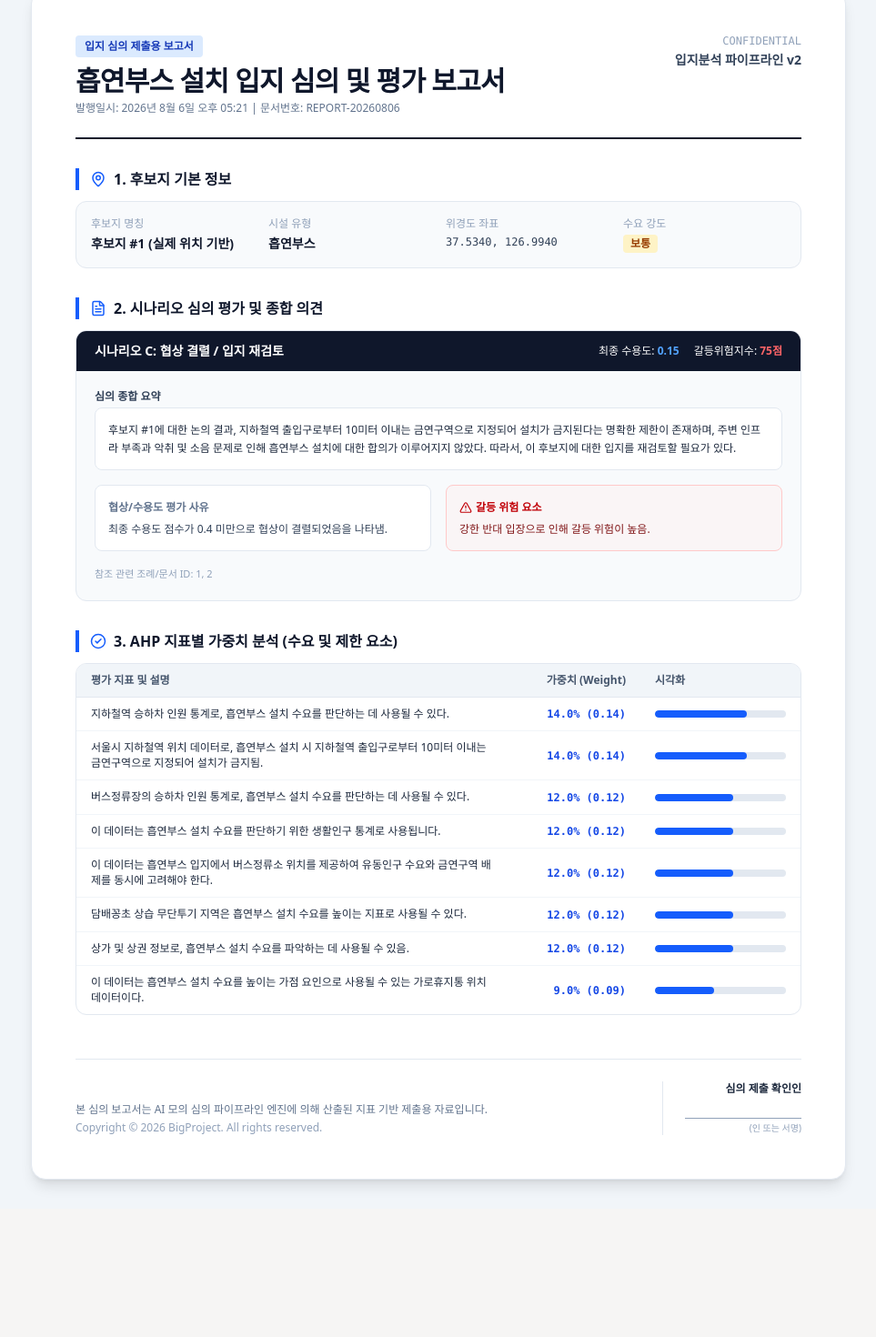
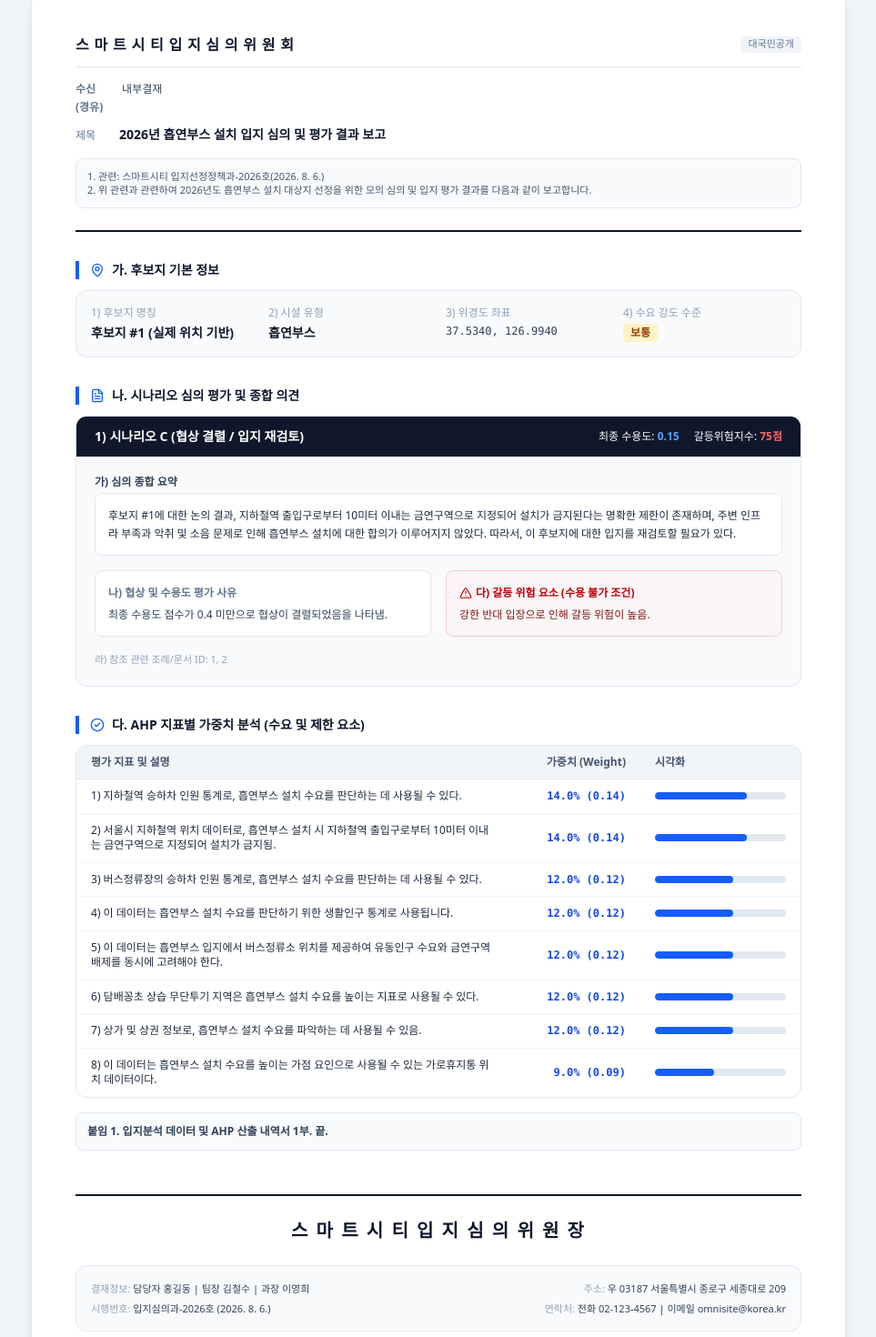
Before and after one commit to KT-AivleSchool/BigProject_Front, a Next.js app: page /hearing-pdf in a window 1280 px wide. Shown: the part 203-1673 px from the top of the page at 91% size, without its empty margins (158-1121 px from the left). Before the commit the page ends 1532 px from the top, so only its background shows below. Built offline with nearby package versions, Linux system fonts and the light colour scheme.

Commit message:
feat: 공문서 작성 표준 규정 100% 반영

```diff
--- a/src/app/hearing-pdf/_components/AhpWeightSection.tsx
+++ b/src/app/hearing-pdf/_components/AhpWeightSection.tsx
@@ -12,11 +12,11 @@ export function AhpWeightSection({ ahpWeights }: AhpWeightSectionProps) {
 
   return (
     <section className="mb-8">
-      <h2 className="text-base font-bold text-slate-900 mb-3 flex items-center gap-2 border-l-4 border-blue-600 pl-3">
-        <CheckCircle2 size={18} className="text-blue-600" />
-        3. AHP 지표별 가중치 분석 (수요 및 제한 요소)
+      <h2 className="text-sm font-bold text-slate-900 mb-3 flex items-center gap-2 border-l-4 border-blue-600 pl-3">
+        <CheckCircle2 size={16} className="text-blue-600" />
+        다. AHP 지표별 가중치 분석 (수요 및 제한 요소)
       </h2>
-      <div className="border border-slate-200 rounded-xl overflow-hidden text-xs">
+      <div className="border border-slate-200 rounded-xl overflow-hidden text-xs mb-4">
         <table className="w-full text-left border-collapse">
           <thead>
             <tr className="bg-slate-100 border-b border-slate-200 text-slate-600 font-semibold">
@@ -28,7 +28,9 @@ export function AhpWeightSection({ ahpWeights }: AhpWeightSectionProps) {
           <tbody className="divide-y divide-slate-100">
             {sortedAhpWeights.map(([indicator, weight], idx) => (
               <tr key={idx} className="hover:bg-slate-50">
-                <td className="py-2.5 px-4 text-slate-800 leading-snug">{indicator}</td>
+                <td className="py-2.5 px-4 text-slate-800 leading-snug">
+                  {idx + 1}) {indicator}
+                </td>
                 <td className="py-2.5 px-4 text-right font-mono font-bold text-blue-700">
                   {(weight * 100).toFixed(1)}% ({weight.toFixed(2)})
                 </td>
@@ -45,6 +47,11 @@ export function AhpWeightSection({ ahpWeights }: AhpWeightSectionProps) {
           </tbody>
         </table>
       </div>
+
+      {/* 붙임 및 끝. 규정 100% 반영 */}
+      <div className="bg-slate-50 p-3 rounded-lg border border-slate-200 text-xs font-semibold text-slate-700 flex justify-between items-center">
+        <span>붙임  1. 입지분석 데이터 및 AHP 산출 내역서 1부.  끝.</span>
+      </div>
     </section>
   );
 }
--- a/src/app/hearing-pdf/_components/CandidateInfoSection.tsx
+++ b/src/app/hearing-pdf/_components/CandidateInfoSection.tsx
@@ -18,27 +18,27 @@ export function CandidateInfoSection({
 }: CandidateInfoSectionProps) {
   return (
     <section className="mb-8">
-      <h2 className="text-base font-bold text-slate-900 mb-3 flex items-center gap-2 border-l-4 border-blue-600 pl-3">
-        <MapPin size={18} className="text-blue-600" />
-        1. 후보지 기본 정보
+      <h2 className="text-sm font-bold text-slate-900 mb-3 flex items-center gap-2 border-l-4 border-blue-600 pl-3">
+        <MapPin size={16} className="text-blue-600" />
+        가. 후보지 기본 정보
       </h2>
       <div className="grid grid-cols-2 sm:grid-cols-4 gap-4 bg-slate-50 p-4 rounded-xl border border-slate-200 text-xs">
         <div>
-          <span className="text-slate-400 block mb-1">후보지 명칭</span>
+          <span className="text-slate-400 block mb-1">1) 후보지 명칭</span>
           <strong className="text-slate-900 text-sm font-bold">{candidateJibun}</strong>
         </div>
         <div>
-          <span className="text-slate-400 block mb-1">시설 유형</span>
+          <span className="text-slate-400 block mb-1">2) 시설 유형</span>
           <strong className="text-slate-900 text-sm font-bold">{facilityType}</strong>
         </div>
         <div>
-          <span className="text-slate-400 block mb-1">위경도 좌표</span>
+          <span className="text-slate-400 block mb-1">3) 위경도 좌표</span>
           <span className="font-mono text-slate-700">
             {lat.toFixed(4)}, {lng.toFixed(4)}
           </span>
         </div>
         <div>
-          <span className="text-slate-400 block mb-1">수요 강도</span>
+          <span className="text-slate-400 block mb-1">4) 수요 강도 수준</span>
           <span className="inline-block bg-amber-100 text-amber-800 px-2 py-0.5 rounded font-semibold text-xs">
             {intensityLevel}
           </span>
--- a/src/app/hearing-pdf/_components/PdfReportFooter.tsx
+++ b/src/app/hearing-pdf/_components/PdfReportFooter.tsx
@@ -1,18 +1,36 @@
 import React from "react";
+import { formatOfficialDate } from "./types";
 
-export function PdfReportFooter() {
+interface PdfReportFooterProps {
+  timestamp?: string;
+}
+
+export function PdfReportFooter({ timestamp = "2026-08-06T17:21:13.783284" }: PdfReportFooterProps) {
+  const officialDate = formatOfficialDate(timestamp);
+
   return (
-    <footer className="mt-12 pt-6 border-t border-slate-200 text-xs text-slate-500">
-      <div className="flex justify-between items-end">
-        <div>
-          <p>본 심의 보고서는 AI 모의 심의 파이프라인 엔진에 의해 산출된 지표 기반 제출용 자료입니다.</p>
-          <p className="mt-1 text-slate-400">Copyright © 2026 BigProject. All rights reserved.</p>
+    <footer className="mt-12 pt-6 border-t-2 border-slate-900 text-xs text-slate-700">
+      {/* [결문 (Tail)] 표준 공문서 발신 명의 및 결재선 구조 */}
+      <div className="text-center mb-6">
+        <h2 className="text-xl font-extrabold text-slate-900 tracking-widest">
+          스 마 트 시 티   입 지 심 의 위 원 장
+        </h2>
+      </div>
+
+      <div className="grid grid-cols-1 sm:grid-cols-2 gap-4 bg-slate-50 p-4 rounded-xl border border-slate-200 text-[11px] leading-relaxed">
+        <div className="space-y-1">
+          <div><span className="text-slate-400">결재정보:</span> 담당자 홍길동 | 팀장 김철수 | 과장 이영희</div>
+          <div><span className="text-slate-400">시행번호:</span> 입지심의과-2026호 ({officialDate})</div>
         </div>
-        <div className="text-right border-l border-slate-200 pl-6">
-          <p className="font-bold text-slate-800 mb-6">심의 제출 확인인</p>
-          <div className="border-b border-slate-400 w-32 ml-auto mb-1"></div>
-          <p className="text-[10px] text-slate-400">(인 또는 서명)</p>
+        <div className="space-y-1 sm:text-right">
+          <div><span className="text-slate-400">주소:</span> 우 03187 서울특별시 종로구 세종대로 209</div>
+          <div><span className="text-slate-400">연락처:</span> 전화 02-123-4567 | 이메일 omnisite@korea.kr</div>
         </div>
+      </div>
+
+      <div className="mt-4 pt-3 border-t border-slate-100 flex justify-between items-center text-[10px] text-slate-400">
+        <span>본 심의 보고서는 「행정업무의 운영 및 혁신에 관한 규정」에 따라 작성된 공식 문서입니다.</span>
+        <span>Copyright © 2026 OmniSite Platform. All rights reserved.</span>
       </div>
     </footer>
   );
--- a/src/app/hearing-pdf/_components/PdfReportHeader.tsx
+++ b/src/app/hearing-pdf/_components/PdfReportHeader.tsx
@@ -1,4 +1,5 @@
 import React from "react";
+import { formatOfficialDate } from "./types";
 
 interface PdfReportHeaderProps {
   facilityType: string;
@@ -6,25 +7,34 @@ interface PdfReportHeaderProps {
   timestamp: string;
 }
 
-export function PdfReportHeader({ facilityType, formattedDate, timestamp }: PdfReportHeaderProps) {
-  const docNumber = `REPORT-${timestamp.substring(0, 10).replace(/-/g, "")}`;
+export function PdfReportHeader({ facilityType, timestamp }: PdfReportHeaderProps) {
+  const officialDate = formatOfficialDate(timestamp);
+  const docNumber = `입지심의과-${timestamp.substring(0, 4)}호`;
 
   return (
-    <header className="border-b-2 border-slate-900 pb-6 mb-8 flex justify-between items-start">
-      <div>
-        <div className="inline-block bg-blue-100 text-blue-800 text-xs font-semibold px-2.5 py-1 rounded mb-2">
-          입지 심의 제출용 보고서
+    <header className="border-b-2 border-slate-900 pb-6 mb-8 text-xs text-slate-800">
+      {/* [두문 (Head)] 표준 공문서 레이아웃 */}
+      <div className="flex justify-between items-center border-b border-slate-200 pb-3 mb-4">
+        <span className="text-base font-extrabold text-slate-900 tracking-wider">
+          스 마 트 시 티   입 지 심 의 위 원 회
+        </span>
+        <span className="text-[11px] font-mono text-slate-500 bg-slate-100 px-2 py-0.5 rounded">
+          대국민공개
+        </span>
+      </div>
+
+      <div className="space-y-1 mb-4 text-slate-700">
+        <div><strong className="w-12 inline-block text-slate-500">수신</strong> 내부결재</div>
+        <div><strong className="w-12 inline-block text-slate-500">(경유)</strong></div>
+        <div className="pt-2 text-sm font-bold text-slate-900">
+          <strong className="w-12 inline-block text-slate-500 font-normal text-xs">제목</strong>
+          2026년 {facilityType} 설치 입지 심의 및 평가 결과 보고
         </div>
-        <h1 className="text-2xl sm:text-3xl font-extrabold text-slate-900 tracking-tight">
-          {facilityType} 설치 입지 심의 및 평가 보고서
-        </h1>
-        <p className="text-xs text-slate-500 mt-1">
-          발행일시: {formattedDate} | 문서번호: {docNumber}
-        </p>
       </div>
-      <div className="text-right hidden sm:block">
-        <span className="text-xs text-slate-400 block font-mono">CONFIDENTIAL</span>
-        <span className="text-sm font-bold text-slate-700">입지분석 파이프라인 v2</span>
+
+      <div className="bg-slate-50 p-3 rounded-lg border border-slate-200 text-[11px] text-slate-600">
+        1. 관련: 스마트시티 입지선정정책과-2026호({officialDate})<br />
+        2. 위 관련과 관련하여 2026년도 {facilityType} 설치 대상지 선정을 위한 모의 심의 및 입지 평가 결과를 다음과 같이 보고합니다.
       </div>
     </header>
   );
--- a/src/app/hearing-pdf/_components/ScenarioEvaluationSection.tsx
+++ b/src/app/hearing-pdf/_components/ScenarioEvaluationSection.tsx
@@ -11,15 +11,15 @@ export function ScenarioEvaluationSection({ scenarios }: ScenarioEvaluationSecti
 
   return (
     <section className="mb-8">
-      <h2 className="text-base font-bold text-slate-900 mb-3 flex items-center gap-2 border-l-4 border-blue-600 pl-3">
-        <FileText size={18} className="text-blue-600" />
-        2. 시나리오 심의 평가 및 종합 의견
+      <h2 className="text-sm font-bold text-slate-900 mb-3 flex items-center gap-2 border-l-4 border-blue-600 pl-3">
+        <FileText size={16} className="text-blue-600" />
+        나. 시나리오 심의 평가 및 종합 의견
       </h2>
 
       {scenarios.map((sc, idx) => (
         <div key={idx} className="bg-slate-50 rounded-xl border border-slate-200 overflow-hidden mb-4">
           <div className="bg-slate-900 text-white px-5 py-3 flex justify-between items-center text-xs">
-            <span className="font-bold text-sm">시나리오 {sc.scenario}: {sc.scenario_description}</span>
+            <span className="font-bold text-sm">1) 시나리오 {sc.scenario} ({sc.scenario_description})</span>
             <div className="flex items-center gap-4">
               <span>최종 수용도: <strong className="text-blue-400">{sc.final_acceptance_score}</strong></span>
               <span>갈등위험지수: <strong className="text-red-400">{sc.conflict_risk_index}점</strong></span>
@@ -28,7 +28,7 @@ export function ScenarioEvaluationSection({ scenarios }: ScenarioEvaluationSecti
 
           <div className="p-5 space-y-4 text-xs leading-relaxed">
             <div>
-              <h3 className="font-bold text-slate-700 mb-1 text-xs">심의 종합 요약</h3>
+              <h3 className="font-bold text-slate-700 mb-1 text-xs">가) 심의 종합 요약</h3>
               <p className="bg-white p-3.5 rounded-lg border border-slate-200 text-slate-800 font-medium">
                 {sc.summary}
               </p>
@@ -36,13 +36,13 @@ export function ScenarioEvaluationSection({ scenarios }: ScenarioEvaluationSecti
 
             <div className="grid grid-cols-1 sm:grid-cols-2 gap-4">
               <div className="bg-white p-3.5 rounded-lg border border-slate-200">
-                <h4 className="font-bold text-slate-500 mb-1">협상/수용도 평가 사유</h4>
+                <h4 className="font-bold text-slate-500 mb-1">나) 협상 및 수용도 평가 사유</h4>
                 <p className="text-slate-700">{sc.reason}</p>
               </div>
               <div className="bg-red-50/50 p-3.5 rounded-lg border border-red-200">
                 <h4 className="font-bold text-red-700 mb-1 flex items-center gap-1">
                   <AlertTriangle size={14} />
-                  갈등 위험 요소
+                  다) 갈등 위험 요소 (수용 불가 조건)
                 </h4>
                 <p className="text-red-900">{sc.risk_reason}</p>
               </div>
@@ -50,7 +50,7 @@ export function ScenarioEvaluationSection({ scenarios }: ScenarioEvaluationSecti
 
             {sc.used_doc_ids && sc.used_doc_ids.length > 0 && (
               <div className="text-slate-400 text-[11px]">
-                참조 관련 조례/문서 ID: {sc.used_doc_ids.join(", ")}
+                라) 참조 관련 조례/문서 ID: {sc.used_doc_ids.join(", ")}
               </div>
             )}
           </div>
--- a/src/app/hearing-pdf/_components/types.ts
+++ b/src/app/hearing-pdf/_components/types.ts
@@ -27,3 +27,32 @@ export interface HearingPipelineData {
   conflict_sensitivity_score?: number;
   conflict_factors?: Record<string, number>;
 }
+
+/**
+ * 공문서 날짜 표기 표준 (2025/2026 행정업무운영 편람)
+ * YYYY. M. D. (연·월·일 뒤 온점 및 띄어쓰기)
+ */
+export function formatOfficialDate(tsStr: string): string {
+  try {
+    const date = new Date(tsStr);
+    if (isNaN(date.getTime())) return tsStr;
+    return `${date.getFullYear()}. ${date.getMonth() + 1}. ${date.getDate()}.`;
+  } catch {
+    return tsStr;
+  }
+}
+
+/**
+ * 공문서 시간 표기 표준: 24시각제 (HH:MM)
+ */
+export function formatOfficialTime(tsStr: string): string {
+  try {
+    const date = new Date(tsStr);
+    if (isNaN(date.getTime())) return "17:21";
+    const hours = String(date.getHours()).padStart(2, "0");
+    const minutes = String(date.getMinutes()).padStart(2, "0");
+    return `${hours}:${minutes}`;
+  } catch {
+    return "17:21";
+  }
+}
--- a/src/app/hearing-pdf/page.tsx
+++ b/src/app/hearing-pdf/page.tsx
@@ -140,7 +140,7 @@ export default function HearingPdfReportPage() {
 
         <AhpWeightSection ahpWeights={data.ahp_weights} />
 
-        <PdfReportFooter />
+        <PdfReportFooter timestamp={data.timestamp} />
       </div>
     </div>
   );
```
